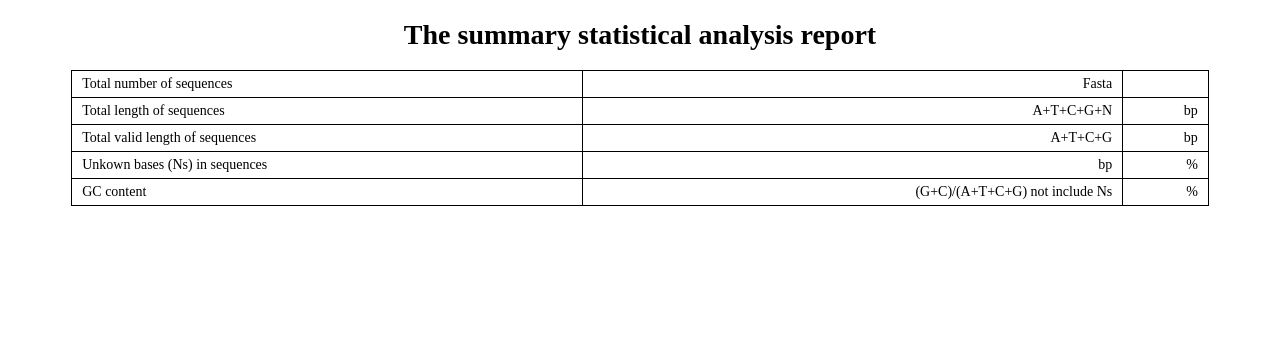
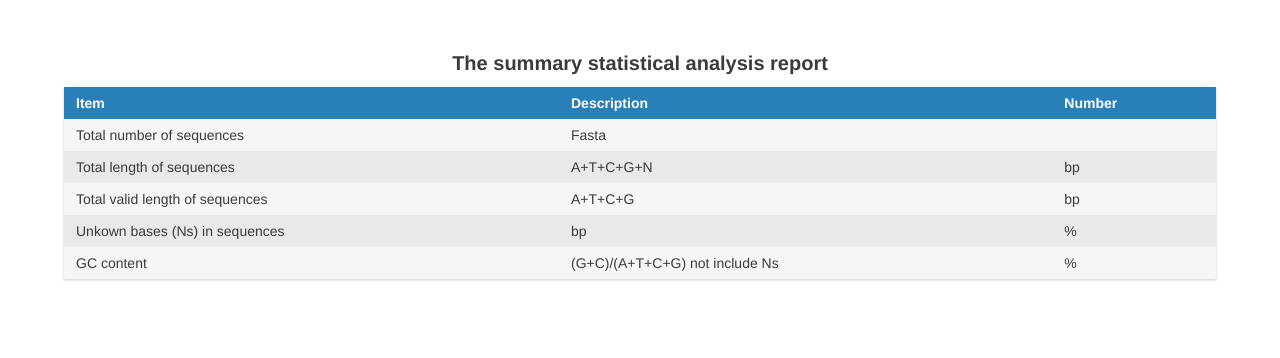
Before and after one commit to lmdu/krait, a Python web app: template template/report.html in a window 1280 px wide. Shown: the top 358 px of the page. Run offline with Jinja, Linux system fonts and the light colour scheme; the template is opened without the code that fills it, so the values that code supplies are empty.

```diff
--- a/config.ini
+++ b/config.ini
@@ -1,5 +1,5 @@
 [General]
-size=@Size(1316 860)
+size=@Size(1335 803)
 
 [ssr]
 mono=12
--- a/template/report.html
+++ b/template/report.html
@@ -1,64 +1,200 @@
 <!DOCTYPE html>
 <html>
 <head>
-	<title>Statistical report</title>
-	<style type="text/css">
-		body{font-size: 14px;}
-		td{padding: 5px 10px;}
-		th{padding: 5px 0px;}
-		img{display: block;}
-	</style>
+<title>Statistical report</title>
+<style type="text/css">
+@font-face{
+	font-family: "Helvetica";
+	font-weight: normal;
+	font-size: 14px;
+	src: url('HelveticaNeueLTPro-Bd.otf') format('opentye');
+}
+html{
+	font-family:sans-serif;
+	line-height:1.15;
+	-ms-text-size-adjust:100%;
+	-webkit-text-size-adjust:100%;
+}
+img {
+	border-style: none;
+	display: block;
+	max-width: 100%;
+	height: auto;
+}
+body {
+	margin: 0;
+	font-family: Helvetica;
+	font-size: 14px;
+	line-height: 20px;
+	font-weight: 400;
+	color: #3b3b3b;
+	-webkit-font-smoothing: antialiased;
+	font-smoothing: antialiased;
+}
+h1{font-size: 20px;}
+h2{font-size: 18px;}
+.wrapper {
+	margin: 0 auto;
+	padding: 40px;
+	width: 90%;
+}
+.table {
+	margin: 0 0 40px 0;
+	width: 100%;
+	box-shadow: 0 1px 3px rgba(0, 0, 0, 0.2);
+	display: table;
+}
+/*
+@media screen and (max-width: 580px) {
+	.table {
+		display: block;
+	}
+}*/
+.row {
+	display: table-row;
+	background: #f6f6f6;
+}
+.row:nth-of-type(odd) {
+	background: #e9e9e9;
+}
+.row.header {
+	font-weight: 900;
+	color: #ffffff;
+	background: #ea6153;
+}
+.row.green {
+	background: #27ae60;
+}
+.row.blue {
+	background: #2980b9;
+}
+@media screen and (max-width: 580px) {
+	.row {
+		padding: 8px 0;
+		display: block;
+	}
+}
+.cell {
+	padding: 6px 12px;
+	display: table-cell;
+}
+@media screen and (max-width: 580px) {
+	.cell {
+		padding: 2px 12px;
+		display: block;
+	}
+}
+.btn{
+
+}
+</style>
 </head>
 <body>
-<div id="content">
+<div class="wrapper">
 <h1 align="center">The summary statistical analysis report</h1>
-<p>
-	<table border="0" bgcolor="black" cellpadding="0" cellspacing="1" align="center" width="90%">
-		<tr bgcolor="#ffffff"><td>Total number of sequences</td><td align="right">Fasta</td><td align="right">{{ seq.seqcount }}</td></tr>
-		<tr bgcolor="#ffffff"><td>Total length of sequences</td><td align="right">A+T+C+G+N</td><td align="right">{{ seq.size }} bp</td></tr>
-		<tr bgcolor="#ffffff"><td>Total valid length of sequences</td><td align="right">A+T+C+G</td><td align="right">{{ seq.validsize }} bp</td></tr>
-		<tr bgcolor="#ffffff"><td>Unkown bases (Ns) in sequences</td><td align="right">{{ seq.ns[0] }} bp</td><td align="right">{{ seq.ns[1] }}%</td></tr>
-		<tr bgcolor="#ffffff"><td>GC content</td><td align="right">(G+C)/(A+T+C+G) not include Ns</td><td align="right">{{ seq.gc }}%</td></tr>
-	</table>
-</p>
+<div class="table">
+	<div class="row header blue">
+		<div class="cell">Item</div>
+		<div class="cell">Description</div>
+		<div class="cell">Number</div>
+	</div>
+	<div class="row">
+		<div class="cell">Total number of sequences</div>
+		<div class="cell">Fasta</div>
+		<div class="cell">{{ seq.seqcount }}</div>
+	</div>
+	<div class="row">
+		<div class="cell">Total length of sequences</div>
+		<div class="cell">A+T+C+G+N</div>
+		<div class="cell">{{ seq.size }} bp</div>
+	</div>
+	<div class="row">
+		<div class="cell">Total valid length of sequences</div>
+		<div class="cell">A+T+C+G</div>
+		<div class="cell">{{ seq.validsize }} bp</div>
+	</div>
+	<div class="row">
+		<div class="cell">Unkown bases (Ns) in sequences</div>
+		<div class="cell">{{ seq.ns[0] }} bp</div>
+		<div class="cell">{{ seq.ns[1] }}%</div>
+	</div>
+	<div class="row">
+		<div class="cell">GC content</div>
+		<div class="cell">(G+C)/(A+T+C+G) not include Ns</div>
+		<div class="cell">{{ seq.gc }}%</div>
+	</div>
+</div>
+
 
 {% macro table(title, rows, name) -%}
-<table border="0" bgcolor="black" cellpadding="0" cellspacing="1" align="center" width="90%">
-<caption><p><b>Table. </b>{{ title }} <a href="table:{{ name }}"><img src="expcsv.png"></a></p></caption>
-<tr bgcolor="#ffffff">
+<p><b>Table. </b>{{ title }} <a class="btn" href="table:{{ name }}">Export full table</a></p>
+<div class="table">
+<div class="row header">
 	{% for col in rows[0] %}
-	<th>{{ col }}</th>
+	<div class="cell">{{ col }}</div>
 	{% endfor %}
-</tr>
+</div>
 {% for row in rows[1:] %}
-<tr bgcolor="#ffffff">
+<div class="row">
 	{% for col in row %}
-	<td>{{ col }}</td>
+	<div class="cell">{{ col }}</div>
 	{% endfor %}
-</tr>
+</div>
 {% endfor %}
-</table>
+</div>
 {%- endmacro %}
 
 {% macro figure(title, name) -%}
 <center><img src="{{ name }}.png" align="middle" width="1000"></center>
-<center><b>Fig. </b>{{ title }} <a href="figure:{{ name }}"><img src="expfig.png"></a></center>
+<center><b>Fig. </b>{{ title }}</center>
 {% endmacro%}
 
 <!-- perfect SSRs statistics -->
 {% if ssr %}
 <h2 align="center">The summary of perfect SSRs</h2>
-<p>
-	<table border="0" bgcolor="black" cellpadding="0" cellspacing="1" align="center" width="90%">
-		<tr bgcolor="#ffffff"><td>Total number of perfect SSRs</td><td align="right">counts</td><td align="right">{{ ssr.count }}</td></tr>
-		<tr bgcolor="#ffffff"><td>Total length of perfect SSRs</td><td align="right">bp</td><td align="right">{{ ssr.length }}</td></tr>
-		<tr bgcolor="#ffffff"><td>The average length of SSRs</td><td align="right">total ssr length/total ssr counts</td><td align="right">{{ (ssr.length/ssr.count)|round(2,'ceil') }}</td></tr>
-		<tr bgcolor="#ffffff"><td>SSRs per sequence</td><td align="right">total SSR counts/sequence counts</td><td align="right">{{ (ssr.count/seq.seqcount)|round|int }}</td></tr>
-		<tr bgcolor="#ffffff"><td>The percetage of sequence occupied by SSRs</td><td align="right">ssr total length/total sequence size</td><td align="right">{{ (ssr.length/seq.size*100)|round(2,'ceil') }}</td></tr>
-		<tr bgcolor="#ffffff"><td>Relative abundace</td><td align="right">total SSRs/total valid length</td><td align="right">{{ ssr.frequency }} loci/{{ seq.unit }}</td></tr>
-		<tr bgcolor="#ffffff"><td>Relative density</td><td align="right">total SSR length/total valid length</td><td align="right">{{ ssr.density }} bp/{{ seq.unit }}</td></tr>
-	</table>
-</p>
+<div class="table">
+	<div class="row header green">
+		<div class="cell">Item</div>
+		<div class="cell">Description</div>
+		<div class="cell">Number</div>
+	</div>
+	<div class="row">
+		<div class="cell">Total number of perfect SSRs</div>
+		<div class="cell">counts</div>
+		<div class="cell">{{ ssr.count }}</div>
+	</div>
+	<div class="row">
+		<div class="cell">Total length of perfect SSRs</div>
+		<div class="cell">bp</div>
+		<div class="cell">{{ ssr.length }}</div>
+	</div>
+	<div class="row">
+		<div class="cell">The average length of SSRs</div>
+		<div class="cell">total ssr length/total ssr counts</div>
+		<div class="cell">{{ (ssr.length/ssr.count)|round(2,'ceil') }}</div>
+	</div>
+	<div class="row">
+		<div class="cell">SSRs per sequence</div>
+		<div class="cell">total SSR counts/sequence counts</div>
+		<div class="cell">{{ (ssr.count/seq.seqcount)|round|int }}</div>
+	</div>
+	<div class="row">
+		<div class="cell">The percetage of sequence occupied by SSRs</div>
+		<div class="cell">ssr total length/total sequence size</div>
+		<div class="cell">{{ (ssr.length/seq.size*100)|round(2,'ceil') }}</div>
+	</div>
+	<div class="row">
+		<div class="cell">Relative abundace</div>
+		<div class="cell">total SSRs/total valid length</div>
+		<div class="cell">{{ ssr.frequency }} loci/{{ seq.unit }}</div>
+	</div>
+	<div class="row">
+		<div class="cell">Relative density</div>
+		<div class="cell">total SSR length/total valid length</div>
+		<div class="cell">{{ ssr.density }} bp/{{ seq.unit }}</div>
+	</div>
+</div>
+
 
 <p>{{ table('The perfect SSR types summary', ssr.type, 'ssr-type') }}</p>
 <p>{{ figure('The distribution of perfect SSRs types', 'ssr_type') }}</p>
--- a/template/sequence.html
+++ b/template/sequence.html
@@ -24,11 +24,7 @@
 </style>
 </head>
 <body>
-	<div id="meta">
-		ID: {{ ssr.id }} &nbsp;&nbsp; motif: {{ ssr.motif }} &nbsp;&nbsp; repeats: {{ ssr.repeat }}
-	</div>
-	<div id="loci">{{ ssr.sequence }}: {{ ssr.start }}-{{ ssr.end }}</div>
-	<hr>
+	<div id="name">>{{ table }}-{{ ssr.id }} {{ ssr.sequence }}:{{ ssr.start }}-{{ ssr.end }}</div>
 	<div id="tandem">{{ tandem }}</div>
 </body>
 </html>
```
Also changed, not shown: config.py (+6 -1 lines), detail.py (+9 -6 lines), widgets.py (+47 -23 lines), font/Helvetica.ttf (added), 8 other files.
